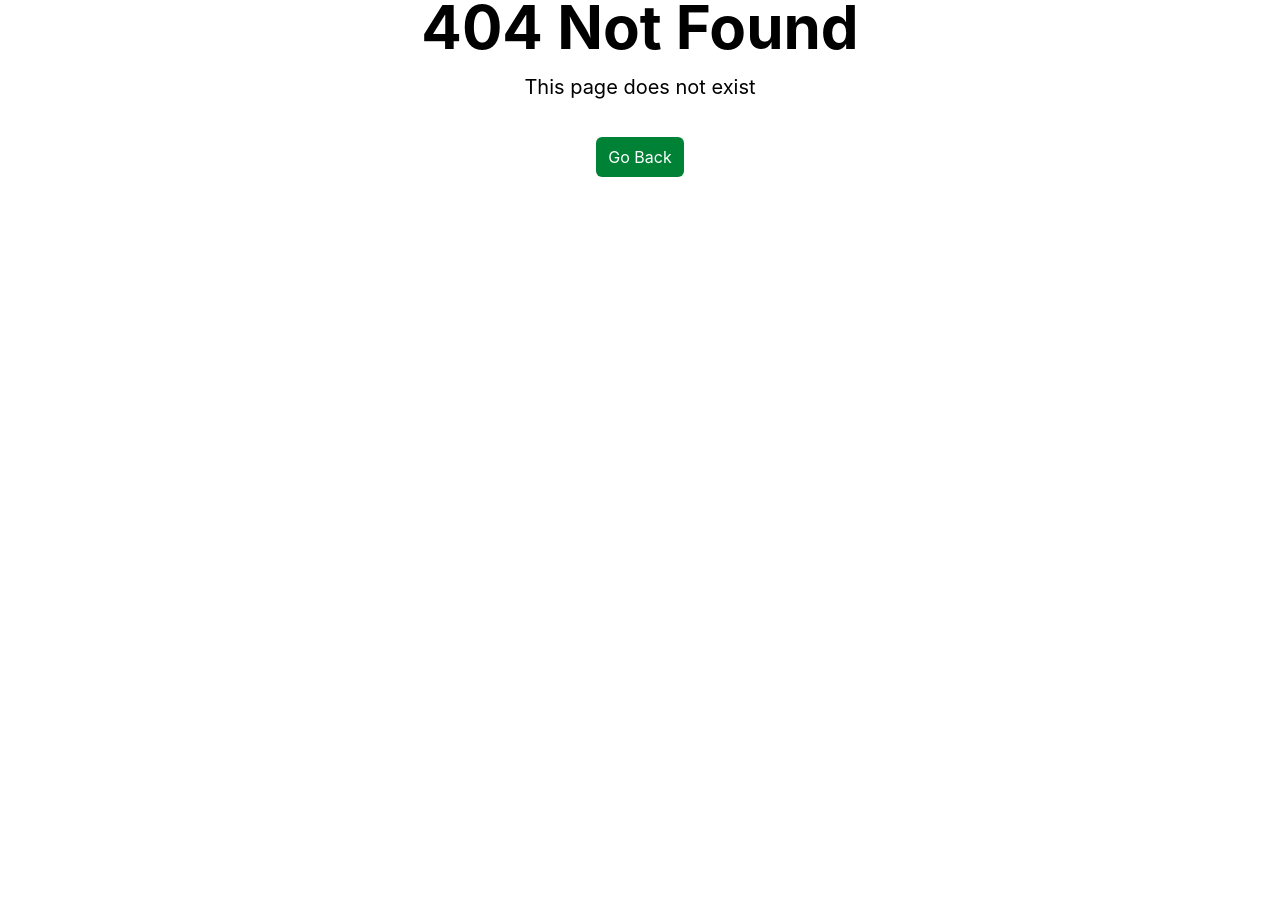
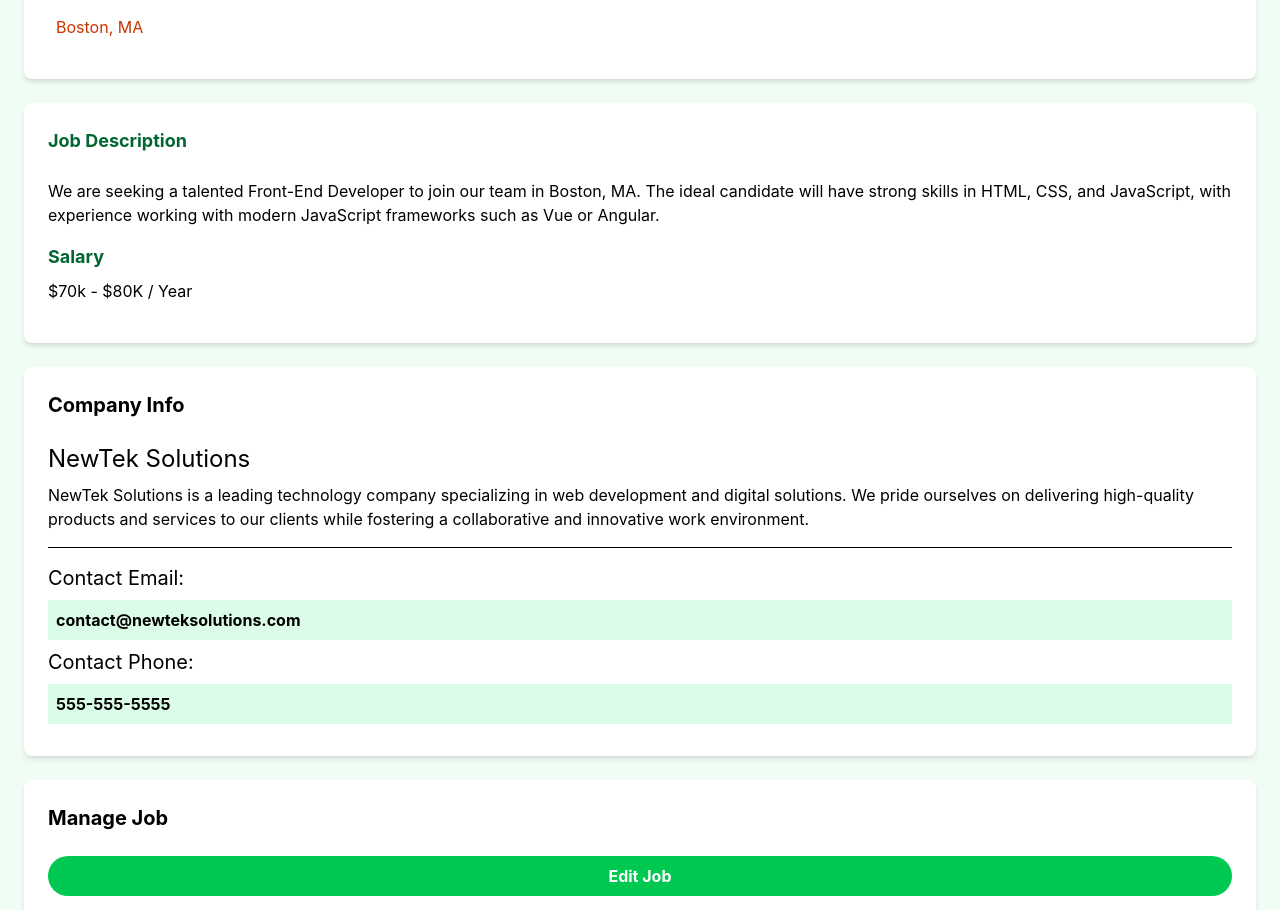
Before and after one commit to Sagar-Gnawali/vue-job-search, a Vue app: page /jobs/1 in a window 1280 px wide. Before the commit this address had no page. Shown: the part 222-1132 px from the top of the page. Before the commit the page ends 800 px from the top, so only its background shows below. Built offline with nearby package versions, Linux system fonts and the light colour scheme.

Commit message:
feat: added the view for the job details

```diff
--- a/src/components/ListingJob.vue
+++ b/src/components/ListingJob.vue
@@ -47,7 +47,7 @@ const toggleDesc = () => showFullDescription.value = !showFullDescription.value;
           <i class='pi pi-map-marker text-orange-600'></i>
           {{ job.location }}
         </div>
-        <RouterLink :to="`/job/${job.id}`"
+        <RouterLink :to="`/jobs/${job.id}`"
           class="h-[36px] bg-green-500 hover:bg-green-600 text-white px-4 py-2 rounded-lg text-center text-sm">
           Read More
         </RouterLink>
--- a/src/router/index.js
+++ b/src/router/index.js
@@ -3,6 +3,8 @@ import HomeView from "@/views/HomeView.vue";
 
 import JobsViews from "@/views/JobsViews.vue";
 import NotFound from "@/views/NotFound.vue";
+import JobView from "@/views/JobView.vue";
+
 const router = createRouter({
   history: createWebHistory(import.meta.env.BASE_URL),
   routes: [
@@ -17,6 +19,11 @@ const router = createRouter({
       component: JobsViews,
     },
     {
+      path: "/jobs/:id",
+      name: "job-details",
+      component: JobView,
+    },
+    {
       path: "/:catchAll(.*)",
       name: "not-found",
       component: NotFound,
--- /dev/null
+++ b/src/views/JobView.vue
@@ -0,0 +1,89 @@
+<script setup>
+
+</script>
+
+<template>
+  <section class="bg-green-50">
+      <div class="container m-auto py-10 px-6">
+        <div class="grid grid-cols-1 md:grid-cols-70/30 w-full gap-6">
+          <main>
+            <div
+              class="bg-white p-6 rounded-lg shadow-md text-center md:text-left"
+            >
+              <div class="text-gray-500 mb-4">Full-Time</div>
+              <h1 class="text-3xl font-bold mb-4">Senior Vue Developer</h1>
+              <div
+                class="text-gray-500 mb-4 flex align-middle justify-center md:justify-start"
+              >
+                <i
+                  class="fa-solid fa-location-dot text-lg text-orange-700 mr-2"
+                ></i>
+                <p class="text-orange-700">Boston, MA</p>
+              </div>
+            </div>
+
+            <div class="bg-white p-6 rounded-lg shadow-md mt-6">
+              <h3 class="text-green-800 text-lg font-bold mb-6">
+                Job Description
+              </h3>
+
+              <p class="mb-4">
+                We are seeking a talented Front-End Developer to join our team
+                in Boston, MA. The ideal candidate will have strong skills in
+                HTML, CSS, and JavaScript, with experience working with modern
+                JavaScript frameworks such as Vue or Angular.
+              </p>
+
+              <h3 class="text-green-800 text-lg font-bold mb-2">Salary</h3>
+
+              <p class="mb-4">$70k - $80K / Year</p>
+            </div>
+          </main>
+
+          <!-- Sidebar -->
+          <aside>
+            <!-- Company Info -->
+            <div class="bg-white p-6 rounded-lg shadow-md">
+              <h3 class="text-xl font-bold mb-6">Company Info</h3>
+
+              <h2 class="text-2xl">NewTek Solutions</h2>
+
+              <p class="my-2">
+                NewTek Solutions is a leading technology company specializing in
+                web development and digital solutions. We pride ourselves on
+                delivering high-quality products and services to our clients
+                while fostering a collaborative and innovative work environment.
+              </p>
+
+              <hr class="my-4" />
+
+              <h3 class="text-xl">Contact Email:</h3>
+
+              <p class="my-2 bg-green-100 p-2 font-bold">
+                contact@newteksolutions.com
+              </p>
+
+              <h3 class="text-xl">Contact Phone:</h3>
+
+              <p class="my-2 bg-green-100 p-2 font-bold">555-555-5555</p>
+            </div>
+
+            <!-- Manage -->
+            <div class="bg-white p-6 rounded-lg shadow-md mt-6">
+              <h3 class="text-xl font-bold mb-6">Manage Job</h3>
+              <a
+                href="add-job.html"
+                class="bg-green-500 hover:bg-green-600 text-white text-center font-bold py-2 px-4 rounded-full w-full focus:outline-none focus:shadow-outline mt-4 block"
+                >Edit Job</a
+              >
+              <button
+                class="bg-red-500 hover:bg-red-600 text-white font-bold py-2 px-4 rounded-full w-full focus:outline-none focus:shadow-outline mt-4 block"
+              >
+                Delete Job
+              </button>
+            </div>
+          </aside>
+        </div>
+      </div>
+    </section>
+</template>
```
